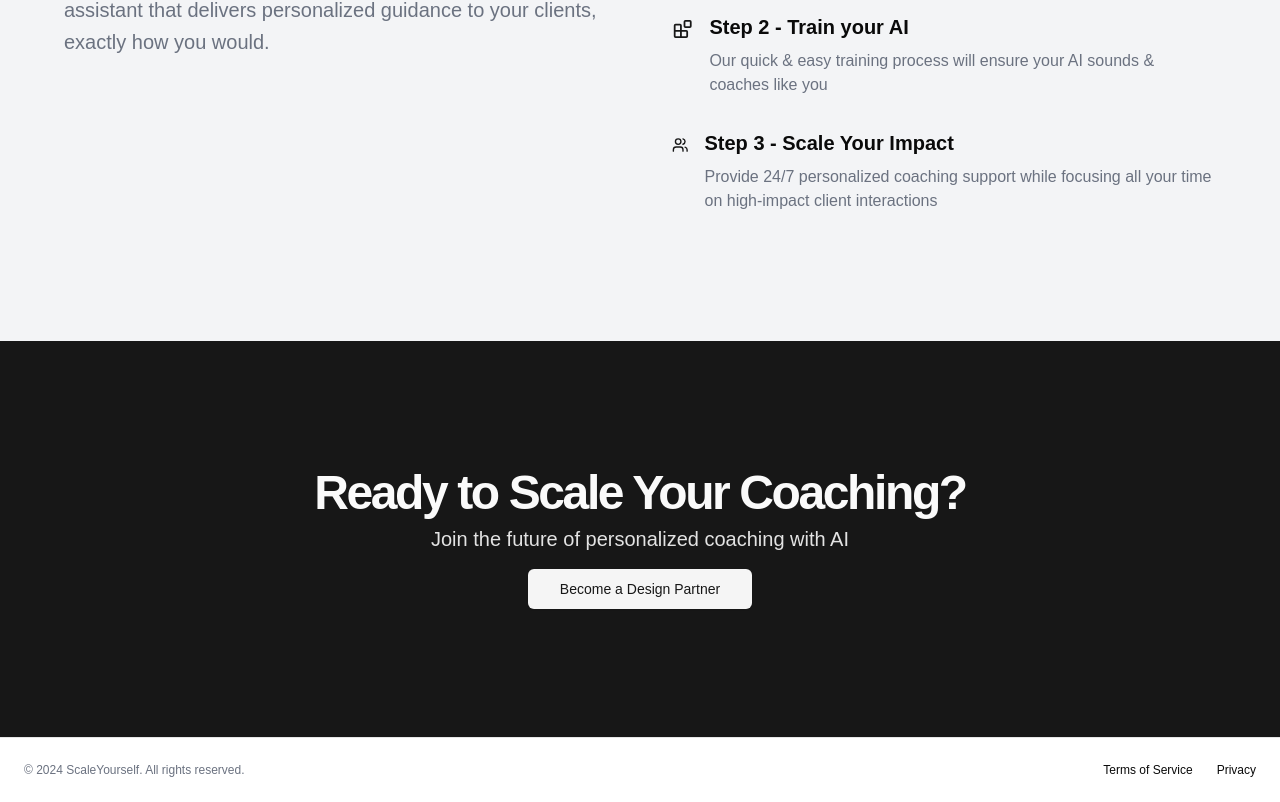
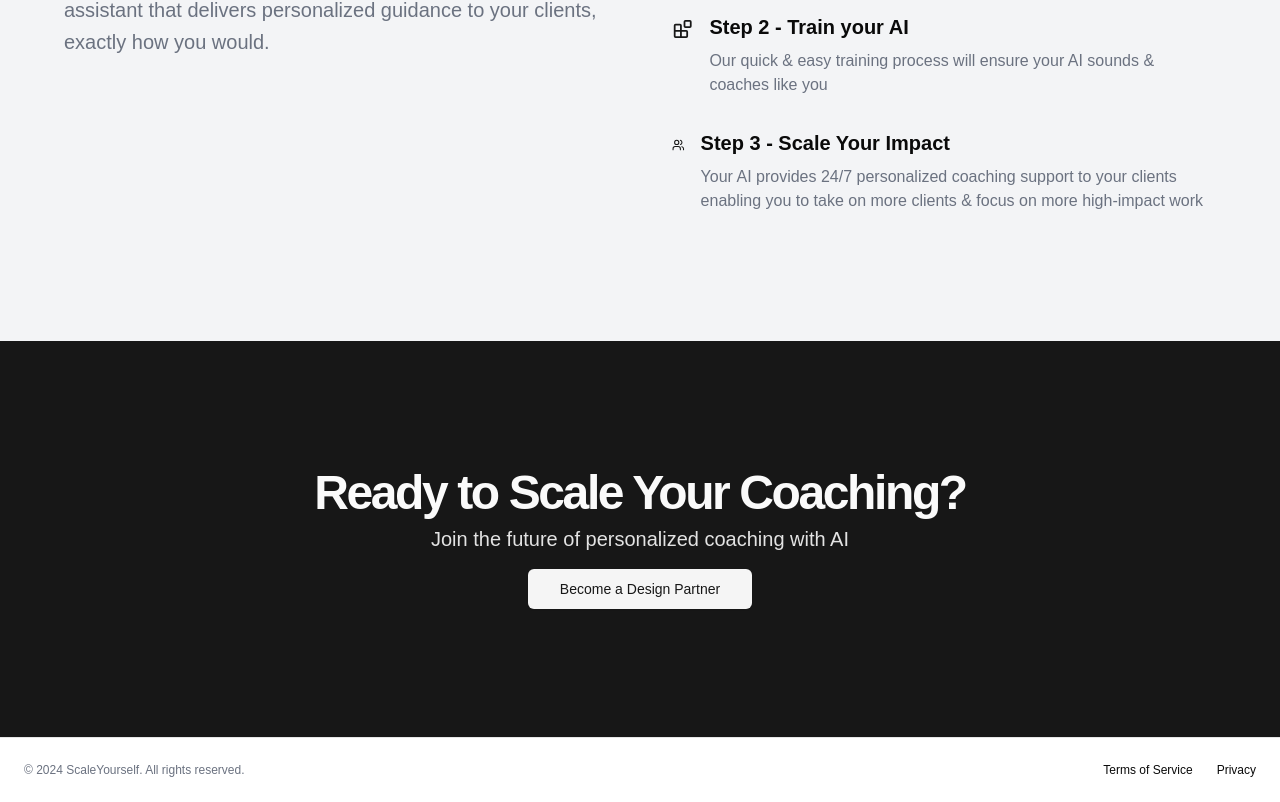
Before and after one commit to seancorc/scale-yourself-lander, a Next.js app: page / in a window 1280 px wide. Shown: the part 1097-1899 px from the top of the page. Built offline with nearby package versions, Linux system fonts and the light colour scheme.

Commit message:
Update wording

```diff
--- a/app/page.tsx
+++ b/app/page.tsx
@@ -109,7 +109,7 @@ export default function LandingPage() {
                   <div className="space-y-2">
                     <h3 className="text-xl font-bold">Step 3 -  Scale Your Impact</h3>
                     <p className="text-gray-500 dark:text-gray-400">
-                      Provide 24/7 personalized coaching support while focusing all your time on high-impact client interactions
+                      Your AI provides 24/7 personalized coaching support to your clients enabling you to take on more clients & focus on more high-impact work
                     </p>
                   </div>
                 </div>
```
